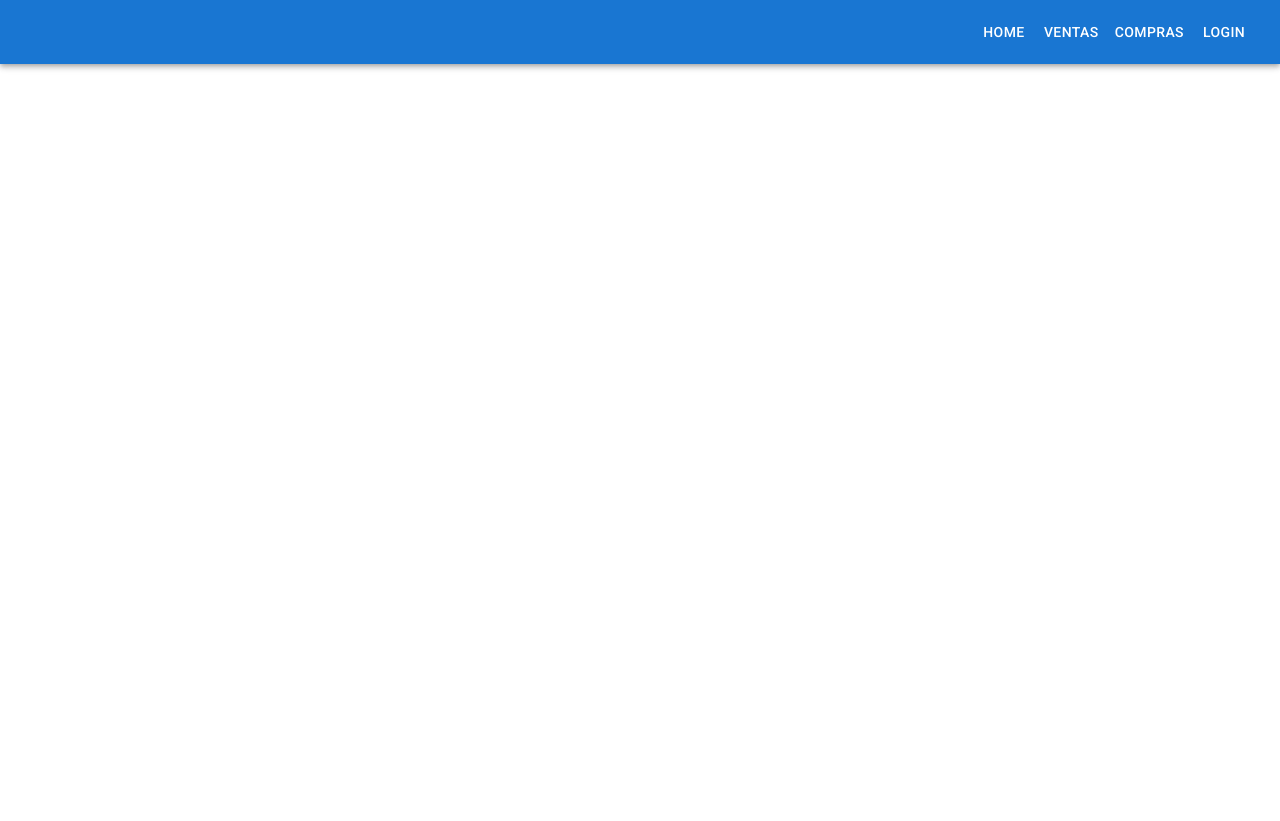
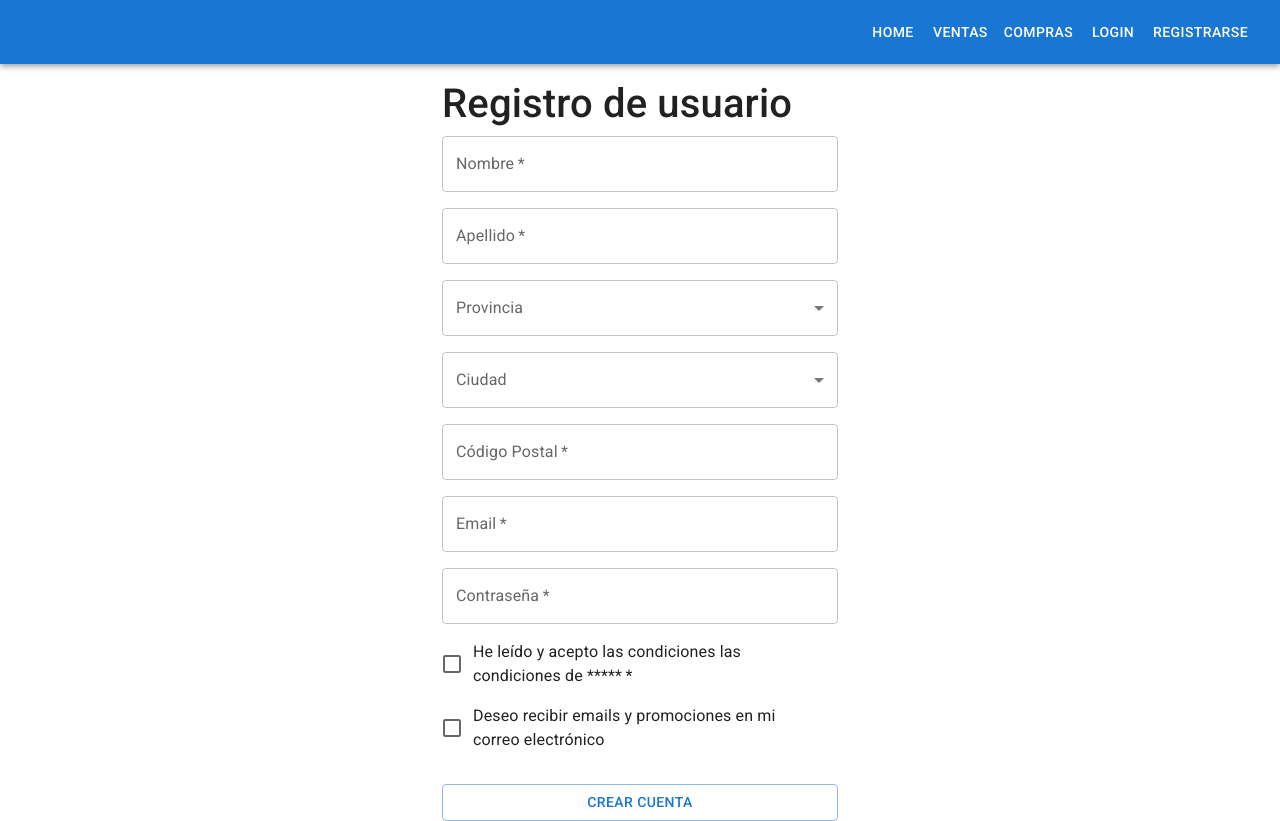
Before and after one commit to No-Country/c12-g21-m-java-react, a React (Vite) app in the folder Frontend/proyecto-nocountry/: page /registro in a window 1280 px wide. Before the commit the page ends 800 px from the top, so only its background shows below. Built offline with nearby package versions, Linux system fonts and the light colour scheme.

Commit message:
registro con todos los inputs creados

```diff
--- a/Frontend/proyecto-nocountry/src/App.jsx
+++ b/Frontend/proyecto-nocountry/src/App.jsx
@@ -3,11 +3,14 @@ import Home from "./pages/home/Home.jsx";
 import Compras from "./pages/compras/Compras.jsx";
 import Login from "./pages/login/Login.jsx";
 import Ventas from "./pages/ventas/Ventas.jsx";
+import Registro from "./pages/registro/Registro.jsx";
 import Navbar from "./components/navbar/Navbar.jsx";
 import HomeIcon from "@mui/icons-material/Home";
 import MonetizationOnIcon from "@mui/icons-material/MonetizationOn";
 import StorefrontIcon from "@mui/icons-material/Storefront";
 import LoginIcon from "@mui/icons-material/Login";
+import AppRegistrationIcon from "@mui/icons-material/AppRegistration";
+import { Container } from "@mui/material";
 
 const navLinks = [
   {
@@ -30,18 +33,26 @@ const navLinks = [
     path: "/login",
     icon: <LoginIcon />,
   },
+  {
+    title: "Registrarse",
+    path: "/registro",
+    icon: <AppRegistrationIcon />,
+  },
 ];
 
 const App = () => {
   return (
     <>
       <Navbar navLinks={navLinks} />
+      <Container maxWidth="xs" sx={{ mt: 2 }}>
         <Routes>
           <Route path="/" element={<Home />} />
           <Route path="/compras" element={<Compras />} />
           <Route path="/ventas" element={<Ventas />} />
           <Route path="/login" element={<Login />} />
+          <Route path="/registro" element={<Registro />} />
         </Routes>
+      </Container>
     </>
   );
 };
--- a/Frontend/proyecto-nocountry/src/components/navbar/Navbar.jsx
+++ b/Frontend/proyecto-nocountry/src/components/navbar/Navbar.jsx
@@ -10,6 +10,7 @@ import NavListDrawer from "./NavListDrawer";
 import { useState } from "react";
 import MenuIcon from "@mui/icons-material/Menu";
 import { NavLink } from "react-router-dom";
+import PropTypes from "prop-types";
 
 export default function Navbar({ navLinks }) {
   const [open, setOpen] = useState(false);
@@ -57,3 +58,6 @@ export default function Navbar({ navLinks }) {
     </>
   );
 }
+Navbar.propTypes = {
+  navLinks: PropTypes.array.isRequired,
+};
--- a/Frontend/proyecto-nocountry/src/main.jsx
+++ b/Frontend/proyecto-nocountry/src/main.jsx
@@ -2,14 +2,17 @@ import React from "react";
 import ReactDOM from "react-dom/client";
 import "./index.css";
 import App from "./App";
-import 'bootstrap/dist/css/bootstrap.css'
+import "bootstrap/dist/css/bootstrap.css";
+import { CssBaseline } from "@mui/material";
 import { BrowserRouter } from "react-router-dom";
 
 const root = ReactDOM.createRoot(document.getElementById("root"));
 root.render(
   <React.StrictMode>
     <BrowserRouter>
-      <App />
+      <CssBaseline>
+        <App />
+      </CssBaseline>
     </BrowserRouter>
   </React.StrictMode>
 );
--- /dev/null
+++ b/Frontend/proyecto-nocountry/src/pages/registro/Registro.jsx
@@ -0,0 +1,188 @@
+import {
+  Box,
+  TextField,
+  Button,
+  MenuItem,
+  FormControlLabel,
+  Checkbox,
+} from "@mui/material";
+import { useState } from "react";
+
+const provincias = [
+  {
+    value: "Buenos Aires",
+  },
+  {
+    value: "Córdoba",
+  },
+];
+
+const ciudades = [
+  {
+    value: "La Plata",
+  },
+  {
+    value: "Villa Carlos Paz",
+  },
+];
+
+export default function Registro() {
+  const [nombre, setNombre] = useState("");
+  const [apellido, setApellido] = useState("");
+  const [provincia, setProvincia] = useState("");
+  const [ciudad, setCiudad] = useState("");
+  const [codigoPostal, setCodigoPostal] = useState("");
+  const [email, setEmail] = useState("");
+  const [password, setPassword] = useState("");
+
+  console.log(nombre);
+  console.log(apellido);
+  console.log(provincia);
+  console.log(ciudad);
+  console.log(codigoPostal);
+  console.log(email);
+  console.log(password);
+
+  const [error, setError] = useState({
+    error: false,
+    message: "",
+  });
+
+  const validateEmail = (email) => {
+    const regex = /^[A-Z0-9._%+-]+@[A-Z0-9.-]+\.[A-Z]{2,}$/i;
+    return regex.test(email);
+  };
+
+  const handleSubmit = (e) => {
+    e.preventDefault();
+    if (validateEmail(email)) {
+      setError({
+        error: false,
+        message: "",
+      });
+      console.log("Email correcto");
+      setNombre("");
+      setApellido("");
+      setProvincia("");
+      setCiudad("");
+      setCodigoPostal("");
+      setEmail("");
+      setPassword("");
+    } else {
+      setError({
+        error: true,
+        message: "Formato de email incorrecto",
+      });
+    }
+  };
+
+  return (
+    <>
+      <h1>Registro de usuario</h1>
+      <Box
+        component="form"
+        onSubmit={handleSubmit}
+        sx={{ display: "grid", gap: 2 }}
+      >
+        <TextField
+          id="nombre"
+          label="Nombre"
+          type="text"
+          variant="outlined"
+          fullWidth
+          required
+          value={nombre}
+          onChange={(e) => setNombre(e.target.value)}
+        />
+
+        <TextField
+          id="apellido"
+          label="Apellido"
+          type="text"
+          variant="outlined"
+          fullWidth
+          required
+          value={apellido}
+          onChange={(e) => setApellido(e.target.value)}
+        />
+
+        <TextField
+          id="provincia"
+          select
+          label="Provincia"
+          value={provincia}
+          onChange={(e) => setProvincia(e.target.value)}
+        >
+          {provincias.map((option) => (
+            <MenuItem key={option.value} value={option.value}>
+              {option.value}
+            </MenuItem>
+          ))}
+        </TextField>
+
+        <TextField
+          id="ciudad"
+          select
+          label="Ciudad"
+          value={ciudad}
+          onChange={(e) => setCiudad(e.target.value)}
+        >
+          {ciudades.map((option) => (
+            <MenuItem key={option.value} value={option.value}>
+              {option.value}
+            </MenuItem>
+          ))}
+        </TextField>
+
+        <TextField
+          id="codigoPostal"
+          label="Código Postal"
+          type="number"
+          variant="outlined"
+          fullWidth
+          required
+          value={codigoPostal}
+          onChange={(e) => setCodigoPostal(e.target.value)}
+        />
+
+        <TextField
+          id="email"
+          label="Email"
+          type="email"
+          variant="outlined"
+          fullWidth
+          required
+          error={error.error}
+          helperText={error.message}
+          value={email}
+          onChange={(e) => setEmail(e.target.value)}
+        />
+
+        <TextField
+          id="password"
+          label="Contraseña"
+          type="password"
+          variant="outlined"
+          fullWidth
+          required
+          value={password}
+          onChange={(e) => setPassword(e.target.value)}
+        />
+
+        <FormControlLabel
+          required
+          control={<Checkbox />}
+          label="He leído y acepto las condiciones las condiciones de *****"
+        />
+        <FormControlLabel
+          control={<Checkbox />}
+          label="Deseo recibir emails y promociones en mi correo electrónico"
+        />
+
+        <Button type="submit" variant="outlined" sx={{ mt: 2 }}>
+          Crear cuenta
+        </Button>
+      </Box>
+    </>
+  );
+}
```
Also changed, not shown: Frontend/proyecto-nocountry/src/pages/registro/registro-style.css (added). Lines whose indentation alone changed are shown as unchanged.
